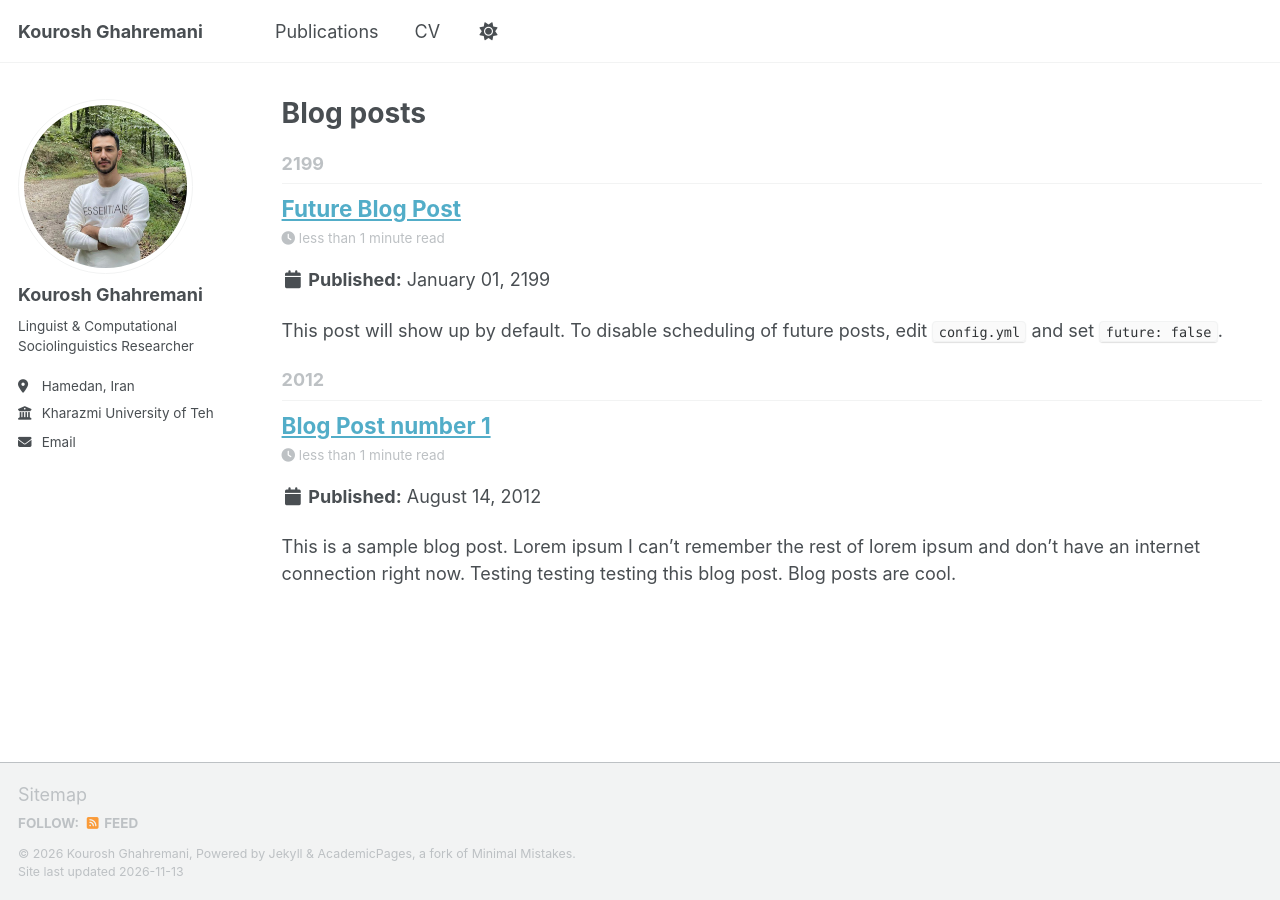
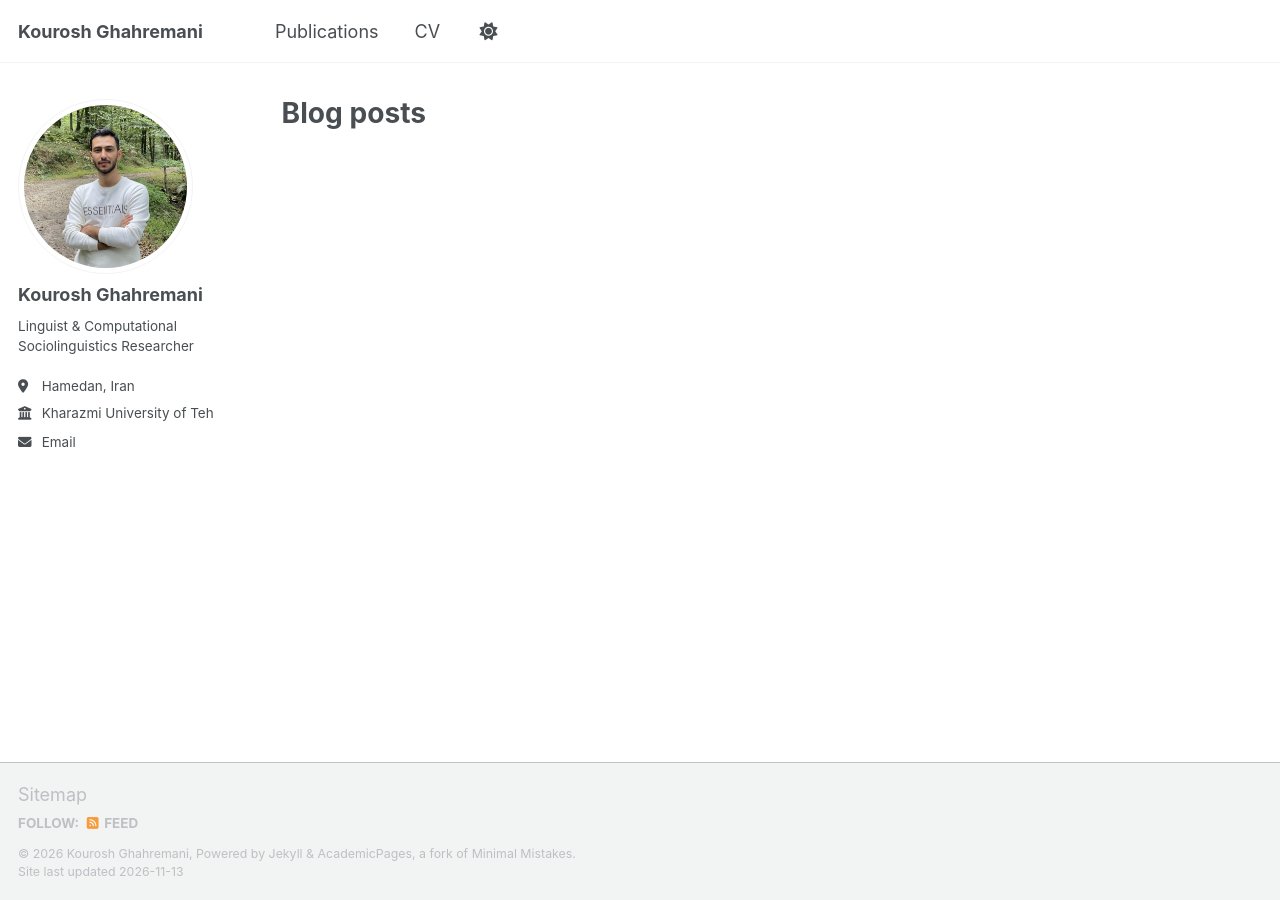
Before and after one commit to ghahremanikourosh/ghahremanikourosh.github.io, a Jekyll site: the page built from _pages/year-archive.html, in a window 1280 px wide. Built offline with Jekyll 4.4.1, drawn with Linux system fonts in a browser that asks for light colours; a script bundle is joined from its source files by our own code; library files that are not in the unit come from our copies.

Commit message:
Fix publications page, clean up placeholder content, update paper URLs
- Fix YAML parse error in lexical-normalization publication (apostrophes in
  single-quoted excerpt string caused Jekyll to drop all front matter,
  showing "Published in , 1900")
- Add paperurl to lexical normalization paper (ijal.khu.ac.ir)
- Update EVALITA paper URL to correct proceedings link (dipsco.unitn.it)
- Update EVALITA paper URL in cv.json to match
- Add ijal.khu.ac.ir URL to cv.json second publication
- Enable publication_category in _config.yml (separates Conference Papers
  from Journal Articles on the publications page)
- Remove two lorem-ipsum placeholder blog posts

Co-Authored-By: Claude Sonnet 4.6 <noreply@anthropic.com>

```diff
--- a/_config.yml
+++ b/_config.yml
@@ -83,13 +83,11 @@ author:
   zhihu            : # Username
 
 # Publication Category - The following the list of publication categories and their headings
-# publication_category:
-#   books:
-#     title: 'Books'
-#   manuscripts:
-#     title: 'Journal Articles'
-#   conferences:
-#     title: 'Conference Papers'
+publication_category:
+  conferences:
+    title: 'Conference Papers'
+  manuscripts:
+    title: 'Journal Articles'
 
 # Site Settings
 teaser                   :  # filename of teaser fallback teaser image placed in /images/ for social media previews
--- a/_data/cv.json
+++ b/_data/cv.json
@@ -84,7 +84,7 @@
       "releaseDate": "2026",
       "status": "Published",
       "authors": "Rajabi, H., Ghavidel, F., & Ghahremani, K.",
-      "url": "https://aclanthology.org/2026.evalita-1.23.pdf",
+      "url": "https://apa.dipsco.unitn.it/evalita2026/56.pdf",
       "summary": "Multilingual hate-speech detection system (English, Spanish, Italian) combining monolingual BERT embeddings with 61 language-specific sociolinguistic features. Ranked 1st/24 runs on the Italian subtask (Macro F1 = 0.8981). Contribution: cross-lingual sociolinguistic feature framing, design of identity-marker and pragmatic complexity features, and qualitative cross-lingual error analysis."
     },
     {
@@ -93,7 +93,7 @@
       "releaseDate": "2025",
       "status": "Published, First Author",
       "authors": "Ghahremani, K., & Talebzadeh, H.",
-      "url": "",
+      "url": "http://ijal.khu.ac.ir/article-1-3293-en.html",
       "summary": "Examined how 29 translators rendered English coroneologisms into Persian; applied Newmark's (1988) normalization taxonomy and Molina & Albir's (2020) translation strategy framework; found that blends and derived words were systematically normalized while old words with new meanings were the least transferable type."
     }
   ],
--- a/_posts/2012-08-14-blog-post-1.md
+++ /dev/null
@@ -1,20 +0,0 @@
----
-title: 'Blog Post number 1'
-date: 2012-08-14
-permalink: /posts/2012/08/blog-post-1/
-tags:
-  - cool posts
-  - category1
-  - category2
----
-
-This is a sample blog post. Lorem ipsum I can't remember the rest of lorem ipsum and don't have an internet connection right now. Testing testing testing this blog post. Blog posts are cool.
-
-Headings are cool
-======
-
-You can have many headings
-======
-
-Aren't headings cool?
-------
--- a/_posts/2199-01-01-future-post.md
+++ /dev/null
@@ -1,11 +0,0 @@
----
-title: 'Future Blog Post'
-date: 2199-01-01
-permalink: /posts/2012/08/blog-post-4/
-tags:
-  - cool posts
-  - category1
-  - category2
----
-
-This post will show up by default. To disable scheduling of future posts, edit `config.yml` and set `future: false`.
```
Also changed, not shown: _publications/2025-01-01-lexical-normalization-covid19.md (+4 -3 lines), _publications/2026-04-15-identity-toxicity-or-complexity.md (+1 -1 lines).
